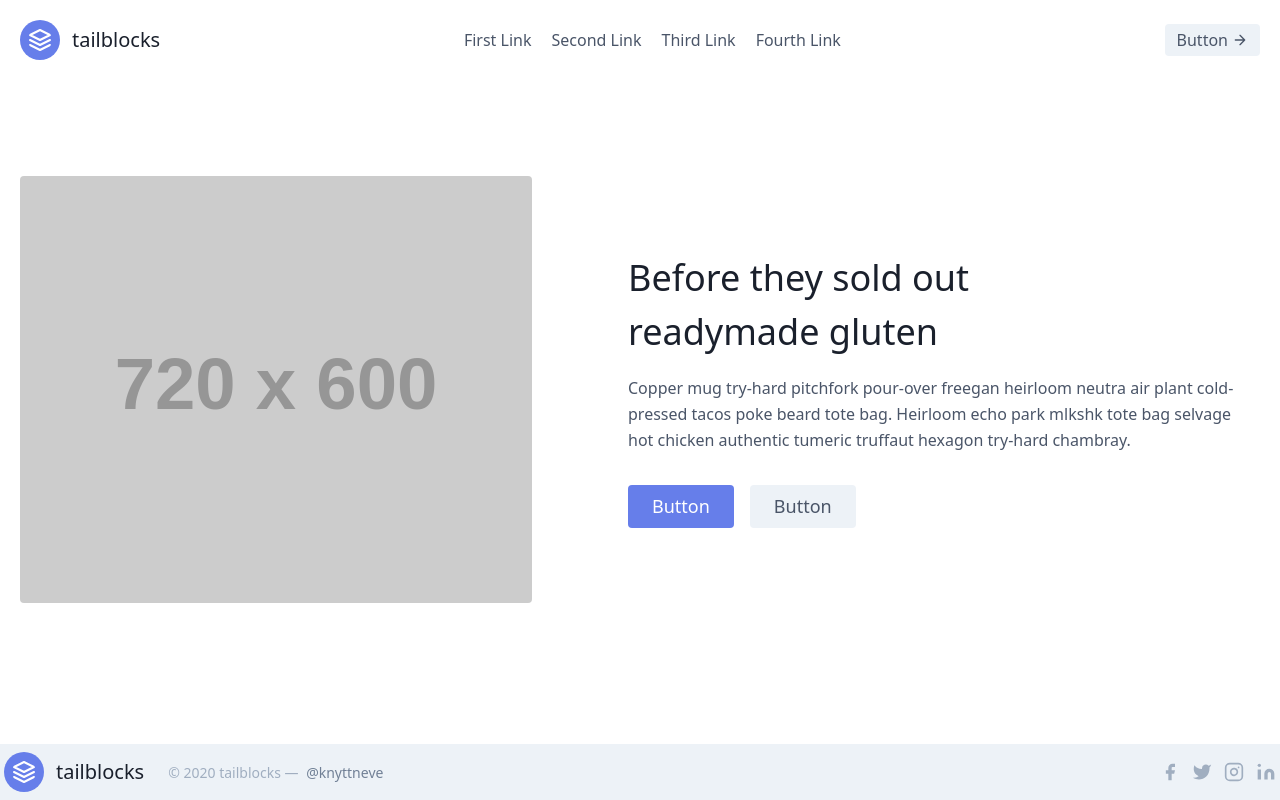
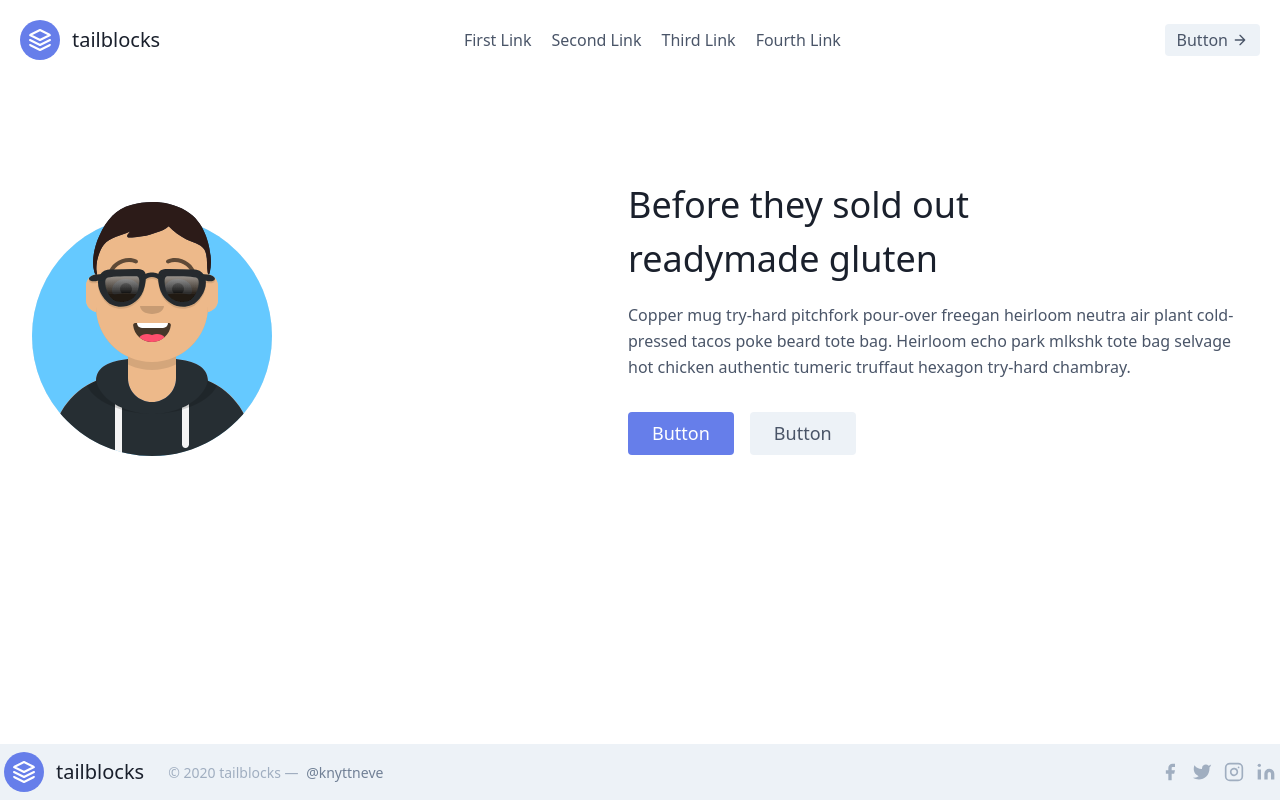
Before and after one commit to teambit710/nuxt_nicewebpage, a Nuxt app: page / in a window 1280 px wide. Built offline with nearby package versions, Linux system fonts and the light colour scheme.

Commit message:
added pages

```diff
--- a/pages/index.vue
+++ b/pages/index.vue
@@ -8,7 +8,7 @@
           <img
             class="object-cover object-center rounded"
             alt="hero"
-            src="https://dummyimage.com/720x600"
+            src="~/assets/avataaars.svg"
           />
         </div>
         <div
```
Also changed, not shown: assets/avataaars.svg (added), pages/contact/contact.vue (added), pages/projects/projects.vue (added), pages/skills/skills.vue (added).
